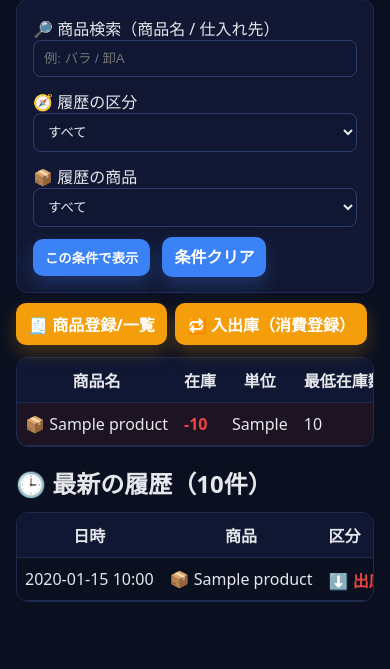
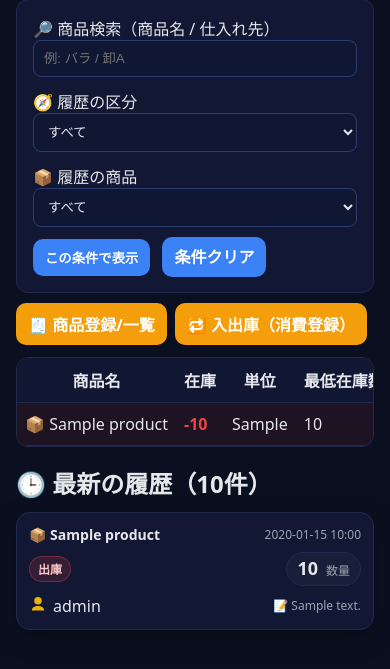
Before and after one commit to harumone8787/coffee2, a Flask app: page /dashboard in a window 390 px wide. Shown: the part 148-817 px from the top of the page. Run offline with Flask 3, Linux system fonts and the light colour scheme; a user stored in the database is signed in; tables that the repository leaves empty hold one stand-in row (values such as "Sample post").

Commit message:
09241016

```diff
--- a/static/style.css
+++ b/static/style.css
@@ -3,12 +3,13 @@
   --card: #121833;
   --text: #e5e7eb;
   --muted: #9ca3af;
-  --accent: #3b82f6;    /* 青：検索ボタン/主要アクション */
-  --secondary: #f59e0b; /* オレンジ：在庫一覧の導線 */
+  --accent: #3b82f6;    /* 青（検索ボタン用） */
+  --secondary: #f59e0b; /* オレンジ（在庫一覧の主要ボタン用） */
   --danger: #ef4444;    /* 赤 */
   --ok: #10b981;        /* 緑 */
   --border: #1f2a4d;
 }
+
 * { box-sizing: border-box; }
 body {
   margin: 0; background: var(--bg); color: var(--text);
@@ -65,10 +66,7 @@ h1, h2 { margin: 8px 0 12px; }
 .button {
   background: var(--secondary); color: white; border: none; padding: 10px 14px;
   border-radius: 10px; cursor: pointer; font-weight: 600; display:inline-block;
-  transition: transform .02s ease, filter .2s ease;
 }
-.button:hover { filter: brightness(1.05); }
-.button:active { transform: translateY(1px); }
 .button-accent {
   background: var(--accent);
   color: white;
@@ -77,12 +75,7 @@ h1, h2 { margin: 8px 0 12px; }
   border-radius: 10px;
   cursor: pointer;
   font-weight: 600;
-  box-shadow: 0 8px 18px rgba(59,130,246,0.25);
-  transition: transform .05s ease, filter .2s ease, box-shadow .2s ease;
 }
-.button-accent:hover { filter: brightness(1.06); box-shadow: 0 10px 22px rgba(59,130,246,0.35); }
-.button-accent:active { transform: translateY(1px); }
-
 .button-secondary {
   background: var(--secondary);
   color: white;
@@ -91,12 +84,7 @@ h1, h2 { margin: 8px 0 12px; }
   border-radius: 10px;
   cursor: pointer;
   font-weight: 600;
-  box-shadow: 0 8px 18px rgba(245,158,11,0.25);
-  transition: transform .05s ease, filter .2s ease, box-shadow .2s ease;
 }
-.button-secondary:hover { filter: brightness(1.06); box-shadow: 0 10px 22px rgba(245,158,11,0.35); }
-.button-secondary:active { transform: translateY(1px); }
-
 .form, .grid-form {
   background: var(--card); padding: 16px; border-radius: 12px; border: 1px solid var(--border);
   display: grid; gap: 12px;
@@ -120,17 +108,13 @@ h1, h2 { margin: 8px 0 12px; }
 .text-red { color: var(--danger); font-weight: 700; }
 tr.low { background: rgba(239, 68, 68, 0.08); }
 
-/* ===== Icons (SVG) ===== */
-.icon { display: inline-flex; width: 1.1em; height: 1.1em; vertical-align: -0.15em; }
-.icon svg { width: 1em; height: 1em; fill: currentColor; }
+/* Icon colors */
+.icon-in { color: var(--ok); font-weight: bold; }        /* 入庫＝緑 */
+.icon-out { color: var(--danger); font-weight: bold; }   /* 出庫＝赤 */
 
-/* 区分 */
-.icon-in  { color: var(--ok); font-weight: 700; }     /* 入庫＝緑 */
-.icon-out { color: var(--danger); font-weight: 700; } /* 出庫＝赤 */
-
-/* 役割（管理者/スタッフ） */
-.icon-admin { color: #eab308; font-weight: 700; }     /* 管理者＝黄 */
-.icon-staff { color: #3b82f6; font-weight: 700; }     /* スタッフ＝青 */
+/* 管理者とスタッフ */
+.icon-admin { color: #eab308; font-weight: bold; }  /* 管理者＝黄色 */
+.icon-staff { color: #3b82f6; font-weight: bold; }  /* スタッフ＝青 */
 
 /* Badges */
 .badge {
@@ -141,17 +125,6 @@ tr.low { background: rgba(239, 68, 68, 0.08); }
 .badge-gray { background: rgba(156,163,175,0.15); color: #e5e7eb; border: 1px solid rgba(156,163,175,0.35); }
 .badge-red { background: rgba(239,68,68,0.15); color: #fecaca; border: 1px solid rgba(239,68,68,0.35); }
 
-/* Auth pages */
-.auth-wrap { display:flex; justify-content:center; }
-.auth-card {
-  width: min(520px, 100%);
-  background: linear-gradient(180deg, #121833, #0f1733);
-  padding: 24px; border-radius: 16px; border: 1px solid var(--border);
-  box-shadow: 0 12px 30px rgba(0,0,0,0.35);
-}
-.auth-card h1 { margin: 0 0 14px; }
-.auth-actions { display:flex; gap: 10px; flex-wrap: wrap; align-items:center; }
-
 /* Flash */
 .flashes { list-style:none; padding:0; margin: 0 0 12px 0; }
 .flash { padding:10px 12px; border-radius: 8px; margin-bottom: 8px; }
@@ -159,6 +132,44 @@ tr.low { background: rgba(239, 68, 68, 0.08); }
 .flash.success { background: #0f3b1f; }
 .flash.warning { background: #4d3b0b; }
 .flash.danger { background: #4d0b0b; }
+
+/* ======= 最新履歴（スマホでカード表示） ======= */
+.recent-table { /* PC/タブレットで使用 */ }
+.recent-cards { display:none; }
+
+.recent-card {
+  background: var(--card);
+  border: 1px solid var(--border);
+  border-radius: 14px;
+  padding: 12px;
+  display: grid;
+  gap: 8px;
+  box-shadow: 0 8px 24px rgba(0,0,0,0.25);
+}
+.recent-card .row-top {
+  display:flex; justify-content:space-between; align-items:center; gap: 8px;
+  color: var(--muted); font-size: 12px;
+}
+.recent-card .prod { color: var(--text); font-weight: 700; font-size: 14px; }
+.recent-card .time { color: var(--muted); }
+.recent-card .row-mid {
+  display:flex; justify-content:space-between; align-items:center; gap: 12px;
+}
+.recent-card .qty-pill {
+  display:flex; align-items:baseline; gap: 8px;
+  padding: 6px 10px; border:1px solid var(--border); border-radius: 999px;
+  background: rgba(255,255,255,0.03);
+}
+.recent-card .qty-num { font-size: 18px; font-weight: 800; line-height: 1; }
+.recent-card .qty-label { font-size: 12px; color: var(--muted); }
+.recent-card .row-bottom {
+  display:flex; justify-content:space-between; align-items:center; gap: 12px; flex-wrap: wrap;
+}
+.recent-card .user { display:flex; align-items:center; gap: 6px; }
+.recent-card .user svg { width: 18px; height: 18px; fill: currentColor; }
+.recent-card .note { color: var(--muted); font-size: 12px; }
+
+.qty-col { font-weight: 700; }
 
 /* Responsive */
 @media (max-width: 900px) {
@@ -174,6 +185,11 @@ tr.low { background: rgba(239, 68, 68, 0.08); }
   .button, .button-accent, .button-secondary { padding: 9px 12px; }
   .cell-name { max-width: 240px; white-space: nowrap; overflow: hidden; text-overflow: ellipsis; }
 }
+/* スマホ幅で履歴はカードへ切り替え */
+@media (max-width: 700px) {
+  .recent-table { display:none; }
+  .recent-cards { display:grid; gap: 12px; }
+}
 @media (max-width: 420px) {
   .hello { display:none; }
 }
--- a/templates/dashboard.html
+++ b/templates/dashboard.html
@@ -37,6 +37,7 @@
   <a class="button-secondary" href="{{ url_for('inventory.movements') }}">🔁 入出庫（消費登録）</a>
 </div>
 
+<!-- 在庫表 -->
 <div class="table-responsive">
   <table class="table">
     <thead>
@@ -61,8 +62,11 @@
   </table>
 </div>
 
+<!-- 最新の履歴 -->
 <h2 class="mt-3">🕒 最新の履歴（10件）</h2>
-<div class="table-responsive">
+
+<!-- PC/タブレット用：従来のテーブル -->
+<div class="table-responsive recent-table">
   <table class="table">
     <thead>
       <tr><th>日時</th><th>商品</th><th>区分</th><th>数量</th><th>担当</th><th>メモ</th></tr>
@@ -74,12 +78,12 @@
         <td>📦 {{ m.product.name if m.product else '-' }}</td>
         <td>
           {% if m.movement_type == 'in' %}
-            <span class="icon icon-in">⬆️ 入庫</span>
+            <span class="badge badge-green">入庫</span>
           {% else %}
-            <span class="icon icon-out">⬇️ 出庫</span>
+            <span class="badge badge-red">出庫</span>
           {% endif %}
         </td>
-        <td>{{ m.quantity }}</td>
+        <td class="qty-col">{{ m.quantity }}</td>
         <td>
           {% if m.user and m.user.is_admin %}
             <span class="icon icon-admin" title="管理者">
@@ -108,4 +112,57 @@
     </tbody>
   </table>
 </div>
+
+<!-- スマホ用：カード表示（見やすいレイアウト） -->
+<div class="recent-cards">
+  {% for m in recent10 %}
+  <div class="recent-card">
+    <div class="row-top">
+      <div class="prod">📦 {{ m.product.name if m.product else '-' }}</div>
+      <div class="time">{{ m.created_at.strftime('%Y-%m-%d %H:%M') }}</div>
+    </div>
+    <div class="row-mid">
+      <div class="kind">
+        {% if m.movement_type == 'in' %}
+          <span class="badge badge-green">入庫</span>
+        {% else %}
+          <span class="badge badge-red">出庫</span>
+        {% endif %}
+      </div>
+      <div class="qty-pill">
+        <span class="qty-num">{{ m.quantity }}</span>
+        <span class="qty-label">数量</span>
+      </div>
+    </div>
+    <div class="row-bottom">
+      <div class="user">
+        {% if m.user and m.user.is_admin %}
+          <span class="icon icon-admin" title="管理者">
+            <svg viewBox="0 0 24 24" aria-hidden="true">
+              <path d="M12 14a5 5 0 1 0-5-5 5 5 0 0 0 5 5Zm0 2c-4.42 0-8 2.24-8 5v1h16v-1c0-2.76-3.58-5-8-5Z"/>
+            </svg>
+          </span>
+          <span class="username">{{ m.user.username }}</span>
+        {% elif m.user %}
+          <span class="icon icon-staff" title="スタッフ">
+            <svg viewBox="0 0 24 24" aria-hidden="true">
+              <path d="M12 14a5 5 0 1 0-5-5 5 5 0 0 0 5 5Zm0 2c-4.42 0-8 2.24-8 5v1h16v-1c0-2.76-3.58-5-8-5Z"/>
+            </svg>
+          </span>
+          <span class="username">{{ m.user.username }}</span>
+        {% else %}
+          <span class="username">-</span>
+        {% endif %}
+      </div>
+      {% if m.note %}
+        <div class="note">📝 {{ m.note }}</div>
+      {% endif %}
+    </div>
+  </div>
+  {% endfor %}
+  {% if not recent10 %}
+    <div class="recent-card empty">履歴がありません。</div>
+  {% endif %}
+</div>
+
 {% endblock %}
```
